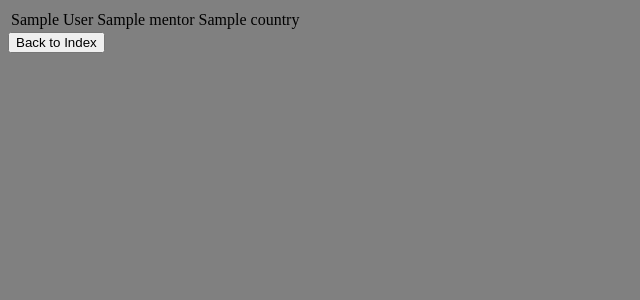
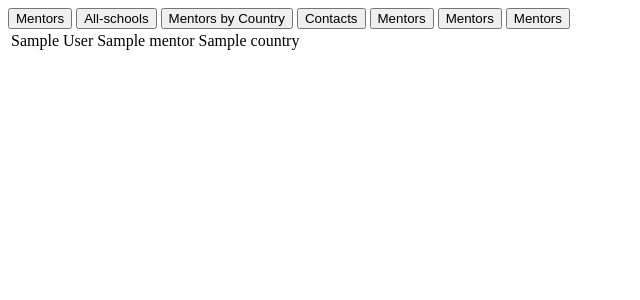
Before and after one commit to bekor/codecool-postgresql-si, a Flask app: page /mentors in a window 1280 px wide. Shown: the top 300 px of the page, without its empty margins (0-640 px from the left). Run offline with Flask 2, Linux system fonts and the light colour scheme; a database or web service that is not in the repository returns one stand-in record (values such as "Sample title"); some libraries are stand-ins or nearby versions.

Commit message:
index changed to show result set, added contact page with query and rendering

```diff
--- a/second_part/database_manager/query_handler.py
+++ b/second_part/database_manager/query_handler.py
@@ -34,6 +34,16 @@ def sql_mentors_by_country():
     return db.query_handler(query)
 
 
+def sql_contacts():
+    db = Database()
+    query = """SELECT schools.name, mentors.first_name, mentors.last_name
+            FROM mentors
+            INNER JOIN schools
+            ON mentors.city = schools.city
+            ORDER BY schools.name
+            """
+    return db.query_handler(query)
+
 def test():
     db = Database()
     q = "SELECT * FROM mentors"
--- a/second_part/main.py
+++ b/second_part/main.py
@@ -21,30 +21,30 @@ def index():
 @app.route("/mentors")
 def mentors_and_schools():
     datas = query_handler.sql_mentors_schools()
-    return render_template('table.html', datas=datas)
+    return render_template('index.html', datas=datas)
 
 
 @app.route("/all-school")
 def all_school():
     datas = query_handler.sql_all_school()
-    return render_template('table.html', datas=datas)
+    return render_template('index.html', datas=datas)
 
 
 @app.route("/mentors-by-country")
 def mentors_by_country():
     datas = query_handler.sql_mentors_by_country()
-    return render_template('table.html', datas=datas)
+    return render_template('index.html', datas=datas)
 
 
-# Contacts page [/mentors-by-country]
+@app.route("/contacts")
+def contacts():
+    datas = query_handler.sql_contacts()
+    return render_template('index.html', datas=datas)
+
 # On this page you should show the result of a query that
-# returns the number of the mentors
-# per country ordered by the name of the countries
-# columns: country, count
-
-# Contacts page [/contacts]
-# On this page you should show the result of a query that returns the name of the school
-# plus the name of contact person at the school (from the mentors table) ordered by the
+#  returns the name of the school
+# plus the name of contact person at the school
+# (from the mentors table) ordered by the
 # name of the school
 # columns: schools.name, mentors.first_name, mentors.last_name
 
--- a/second_part/templates/index.html
+++ b/second_part/templates/index.html
@@ -6,9 +6,18 @@
     <button name="list mentor" onclick="location.href='/mentors'" type="button">Mentors</button>
     <button name="list mentor" onclick="location.href='/all-school'" type="button">All-schools</button>
     <button name="list mentor" onclick="location.href='/mentors-by-country'" type="button">Mentors by Country</button>
-    <button name="list mentor" onclick="location.href='/mentors'" type="button">Mentors</button>
+    <button name="list mentor" onclick="location.href='/contacts'" type="button">Contacts</button>
     <button name="list mentor" onclick="location.href='/mentors'" type="button">Mentors</button>
     <button name="list mentor" onclick="location.href='/mentors'" type="button">Mentors</button>
     <button name="list mentor" onclick="location.href='/mentors'" type="button">Mentors</button>
 
+    <table>
+        {% for something in datas %}
+            <tr>
+                {% for column in something %}
+                    <td>{{ column }}</td>
+                {% endfor %}
+            </tr>
+        {% endfor %}
+    </table>
 </body>
```
